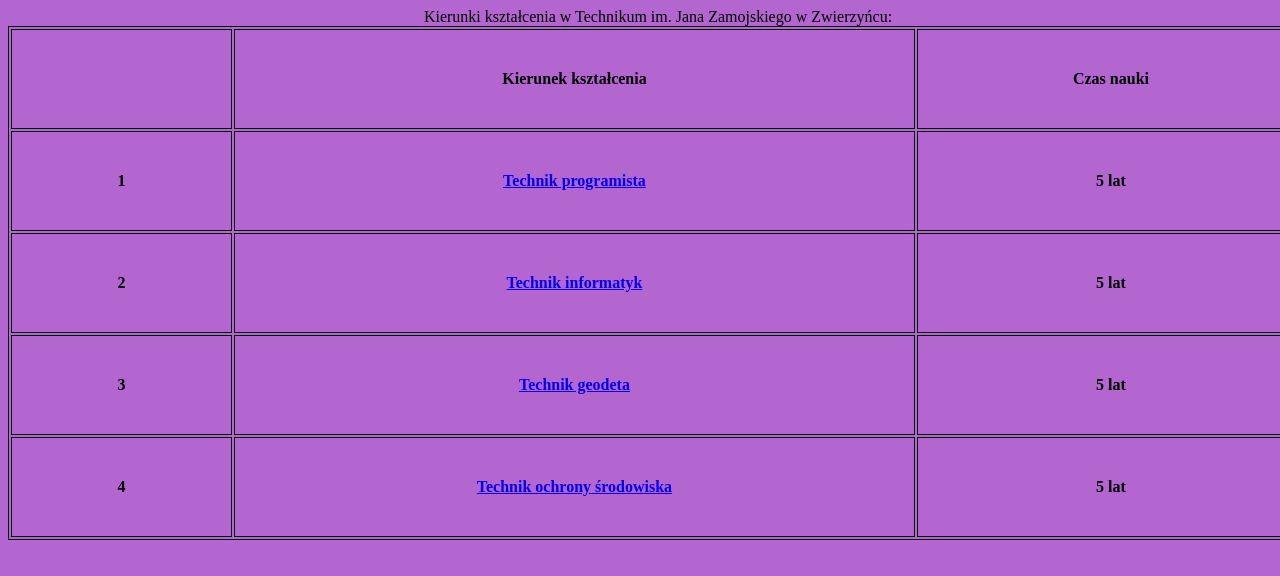
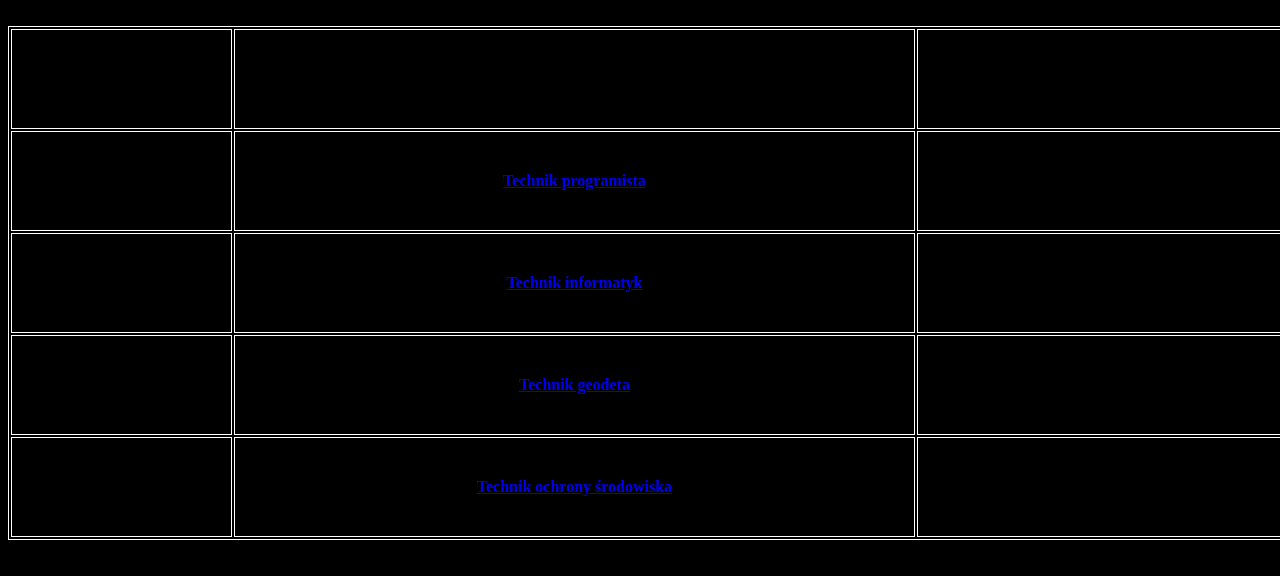
Before and after one commit to viktoriiahorecha/test1, a plain HTML site: page index.html in a window 1280 px wide. Shown: the top 576 px of the page. Drawn offline with Linux system fonts and the light colour scheme.

Commit message:
Update index.html

```diff
--- a/index.html
+++ b/index.html
@@ -16,7 +16,7 @@
         <style>
 
             body {
-                background-color:rgb(179, 102, 207);
+                background-color:black;
                         }
 
         </style>
@@ -27,7 +27,7 @@
         cellpadding="40"
         cellspacing="2"
         width="1300px"
-        bordercolor="black">
+        bordercolor="white">
 
             <caption>Kierunki kształcenia w Technikum im. Jana Zamojskiego w Zwierzyńcu:</caption>
 
```
